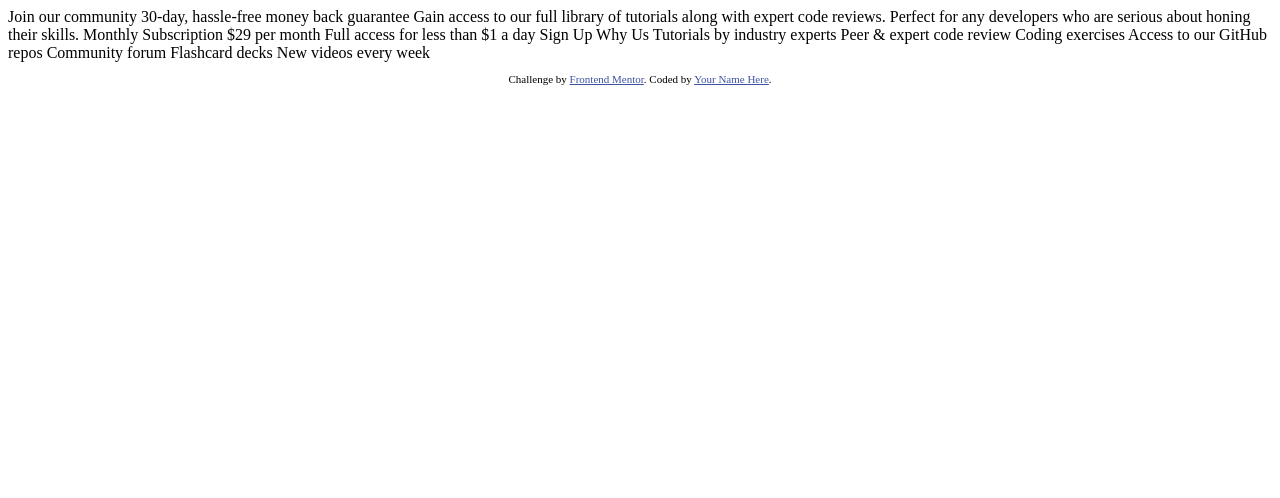
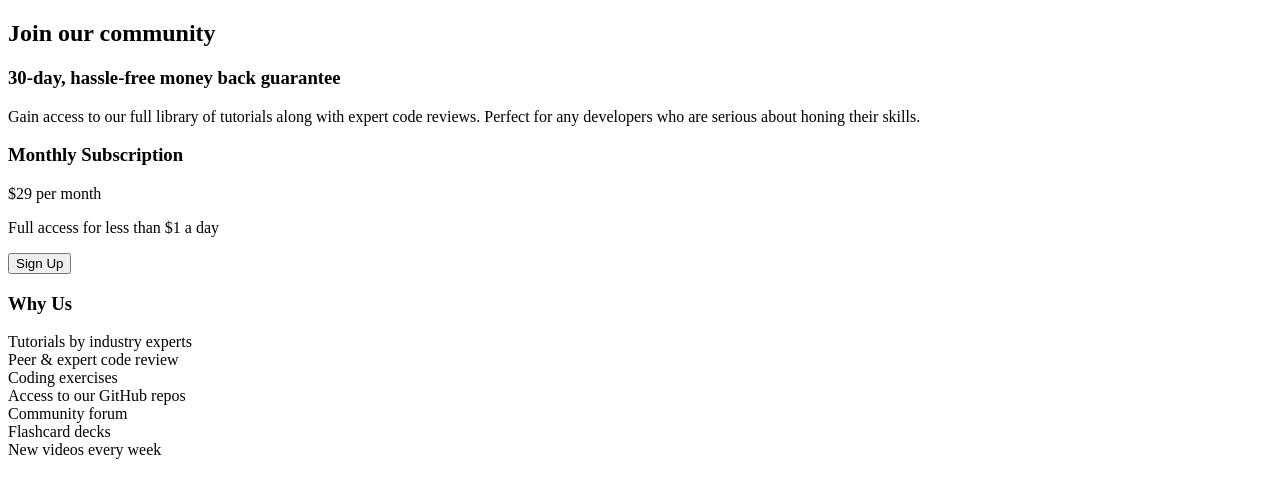
Before and after one commit to Leschyij/newbie_project14, a plain HTML site: page index.html in a window 1280 px wide. Drawn offline with Linux system fonts and the light colour scheme.

Commit message:
create the page frame in index.html

```diff
--- a/index.html
+++ b/index.html
@@ -5,46 +5,60 @@
   <meta name="viewport" content="width=device-width, initial-scale=1.0"> <!-- displays site properly based on user's device -->
 
   <link rel="icon" type="image/png" sizes="32x32" href="./images/favicon-32x32.png">
+  <link rel="stylesheet" href="style.css">
+  <link rel="preconnect" href="https://fonts.googleapis.com">
+  <link rel="preconnect" href="https://fonts.gstatic.com" crossorigin>
+  <link href="https://fonts.googleapis.com/css2?family=Karla:ital,wght@0,200..800;1,200..800&family=League+Spartan:wght@100..900&family=Poppins:ital,wght@0,100;0,200;0,300;0,400;0,500;0,600;0,700;0,800;0,900;1,100;1,200;1,300;1,400;1,500;1,600;1,700;1,800;1,900&display=swap" rel="stylesheet">
 
   <title>Frontend Mentor | Single Price Grid Component</title>
 
   <!-- Feel free to remove these styles or customise in your own stylesheet 👍 -->
-  <style>
-    .attribution { font-size: 11px; text-align: center; }
-    .attribution a { color: hsl(228, 45%, 44%); }
-  </style>
 </head>
+
 <body>
-  Join our community
 
-  30-day, hassle-free money back guarantee
+  <div id="container">
 
-  Gain access to our full library of tutorials along with expert code reviews.
-  Perfect for any developers who are serious about honing their skills.
+    <section id="joinus">
+      <h1>Join our community</h1>
 
-  Monthly Subscription
+      <h3>30-day, hassle-free money back guarantee</h3>
 
-  &dollar;29 per month
+      <p>
+        Gain access to our full library of tutorials along with expert code reviews.
+        Perfect for any developers who are serious about honing their skills.
+      </p>
 
-  Full access for less than &dollar;1 a day
+    </section>
 
-  Sign Up
+    <section id="signup">
+      <h3>Monthly Subscription</h3>
 
-  Why Us
+      <p id="price">&dollar;29 <span>per month</span></p>
 
-  Tutorials by industry experts
-  Peer &amp; expert code review
-  Coding exercises
-  Access to our GitHub repos
-  Community forum
-  Flashcard decks
-  New videos every week
+      <p>Full access for less than &dollar;1 a day</p>
 
-  <footer>
-    <p class="attribution">
-      Challenge by <a href="https://www.frontendmentor.io?ref=challenge" target="_blank">Frontend Mentor</a>.
-      Coded by <a href="#">Your Name Here</a>.
-    </p>
-  </footer>
+      <button>
+        Sign Up
+      </button>
+
+    </section>
+
+    <section id="whyus">
+      <h3>Why Us</h3>
+
+      <p>
+        Tutorials by industry experts<br>
+        Peer &amp; expert code review<br>
+        Coding exercises<br>
+        Access to our GitHub repos<br>
+        Community forum<br>
+        Flashcard decks<br>
+        New videos every week
+      </p>
+    </section>
+
+  </div>
+
 </body>
 </html>
```
